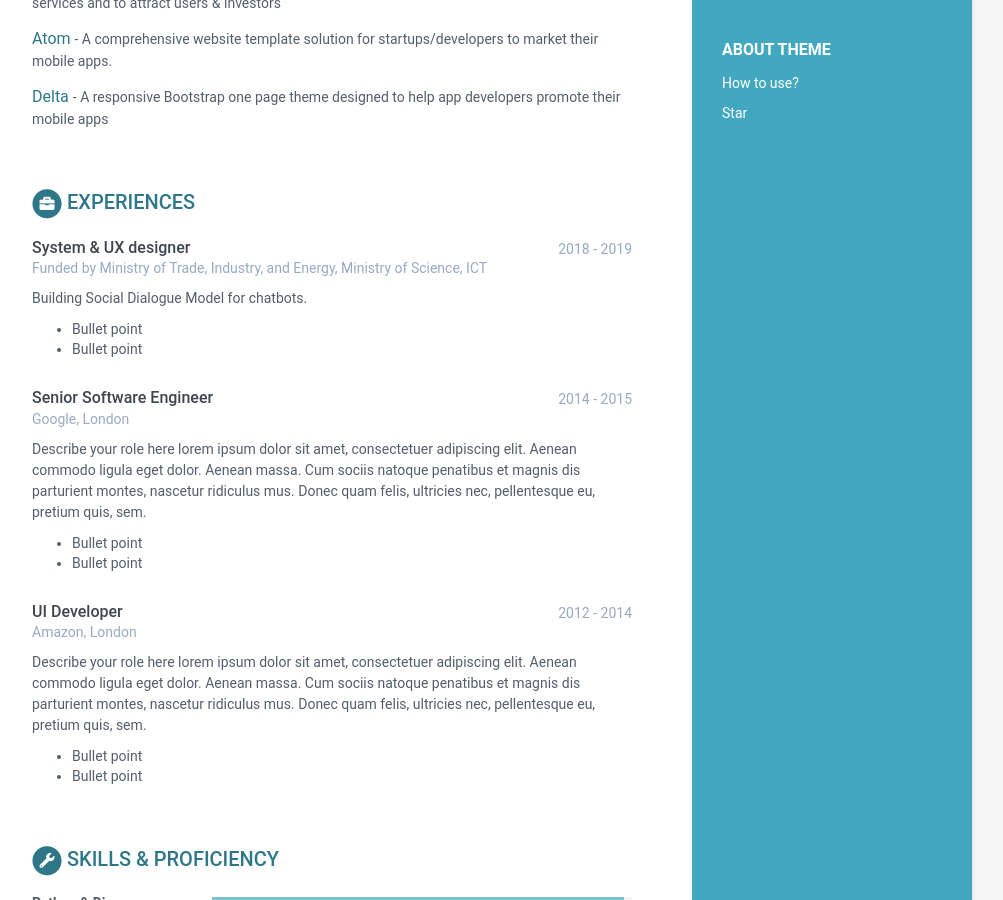
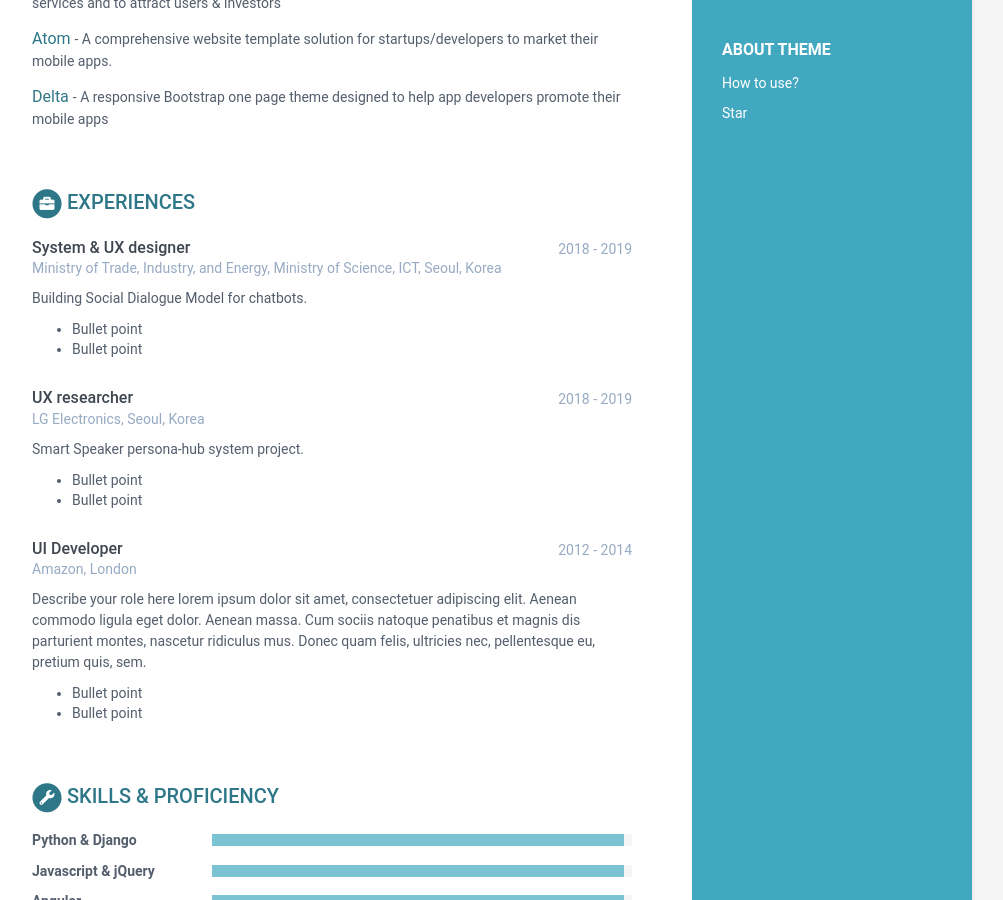
Before and after one commit to annesylee/annesylee.github.io, a Jekyll site: the page built from index.html, in a window 1280 px wide and 900 px high, scrolled down 1031 px. Shown: the whole window, without its empty margins (168-1171 px from the left). Built offline with Jekyll 4.4.1, drawn with Linux system fonts in a browser that asks for light colours.

Commit message:
Update data.yml

```diff
--- a/_data/data.yml
+++ b/_data/data.yml
@@ -85,20 +85,16 @@ publications:
 experiences:
     - role: System & UX designer
       time: 2018 - 2019
-      company: Funded by Ministry of Trade, Industry, and Energy, Ministry of Science, ICT
+      company: Ministry of Trade, Industry, and Energy, Ministry of Science, ICT, Seoul, Korea
       details: |
         Building Social Dialogue Model for chatbots.
           - Bullet point
           - Bullet point
-    - role: Senior Software Engineer
-      time: 2014 - 2015
-      company: Google, London
+    - role: UX researcher
+      time: 2018 - 2019
+      company: LG Electronics, Seoul, Korea
       details: |
-        Describe your role here lorem ipsum dolor sit amet, consectetuer
-        adipiscing elit. Aenean commodo ligula eget dolor. Aenean massa.
-        Cum sociis natoque penatibus et magnis dis parturient montes,
-        nascetur ridiculus mus. Donec quam felis, ultricies nec,
-        pellentesque eu, pretium quis, sem.
+        Smart Speaker persona-hub system project.
           - Bullet point
           - Bullet point
     - role: UI Developer
```
